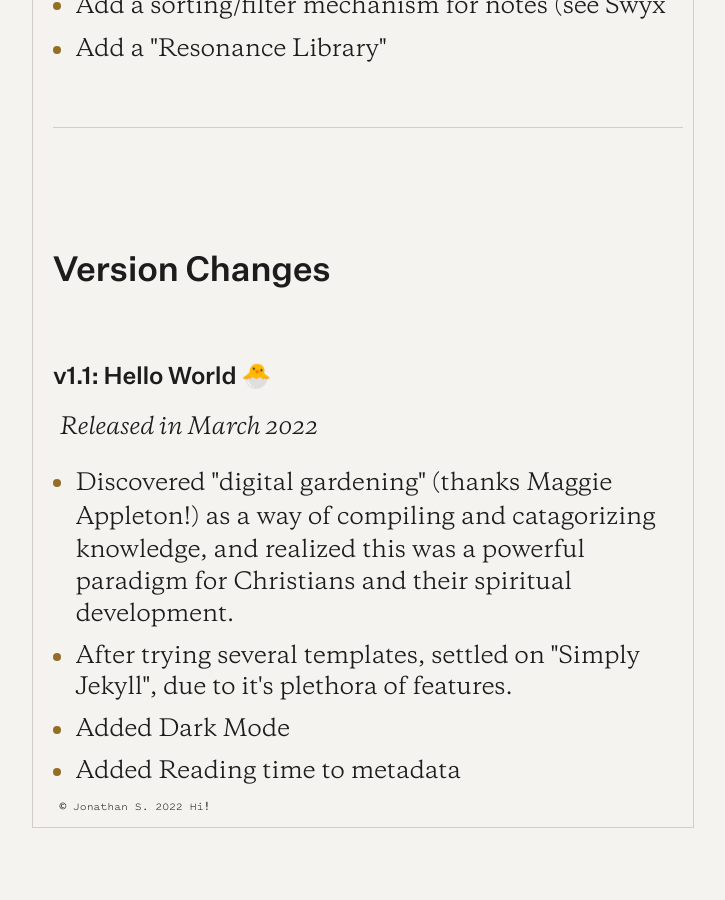
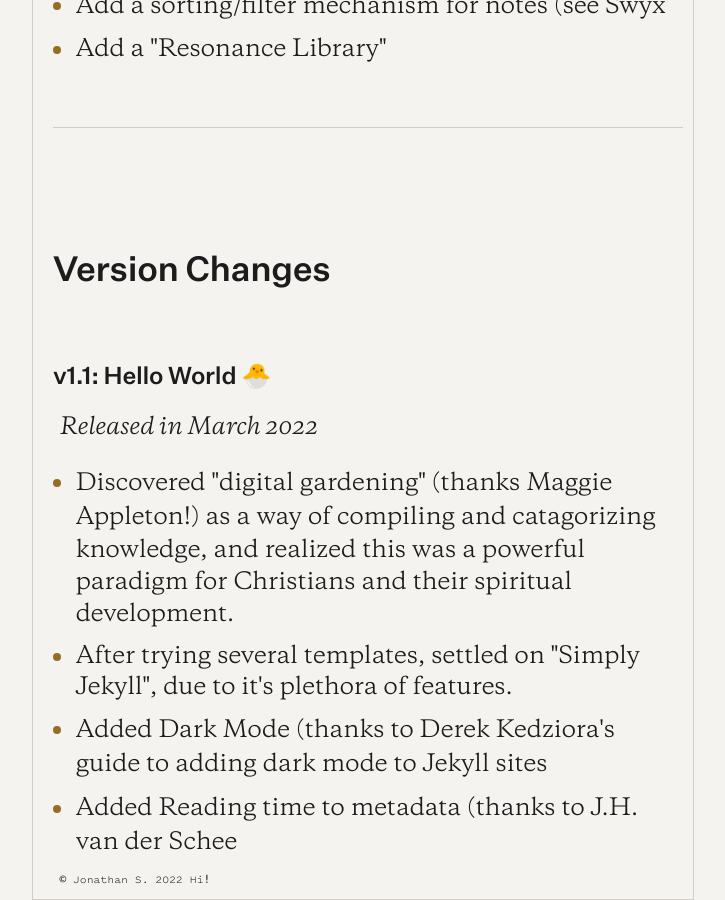
Before and after one commit to jsantiago611/digital-garden-master, a Jekyll site: the page built from _posts/2022-04-13-how-i-built-this-site.md, in a window 1280 px wide and 900 px high, scrolled down 1479 px. Shown: the whole window, without its empty margins (277-1002 px from the left). Built offline with Jekyll 4.4.1, drawn with Linux system fonts in a browser that asks for light colours; before the commit the page ends 2307 px from its top, so only the background shows below that.

Commit message:
adding some more links

```diff
--- a/_posts/2022-04-13-how-i-built-this-site.md
+++ b/_posts/2022-04-13-how-i-built-this-site.md
@@ -30,5 +30,5 @@ There is also a roadmap which contains a full list of features that I plan on de
 
 - Discovered "digital gardening" (thanks [[Maggie Appleton::https://maggieappleton.com/]]!) as a way of compiling and catagorizing knowledge, and realized this was a powerful paradigm for Christians and their spiritual development.
 - After trying several templates, settled on "Simply Jekyll", due to it's plethora of features.
-- Added Dark Mode
-- Added Reading time to metadata
+- Added Dark Mode (thanks to [[Derek Kedziora's guide to adding dark mode to Jekyll sites::https://derekkedziora.com/blog/dark-mode-revisited]]
+- Added Reading time to metadata (thanks to [[J.H. van der Schee::https://jekyllcodex.org/without-plugin/reading-time-indicator/]]
```
